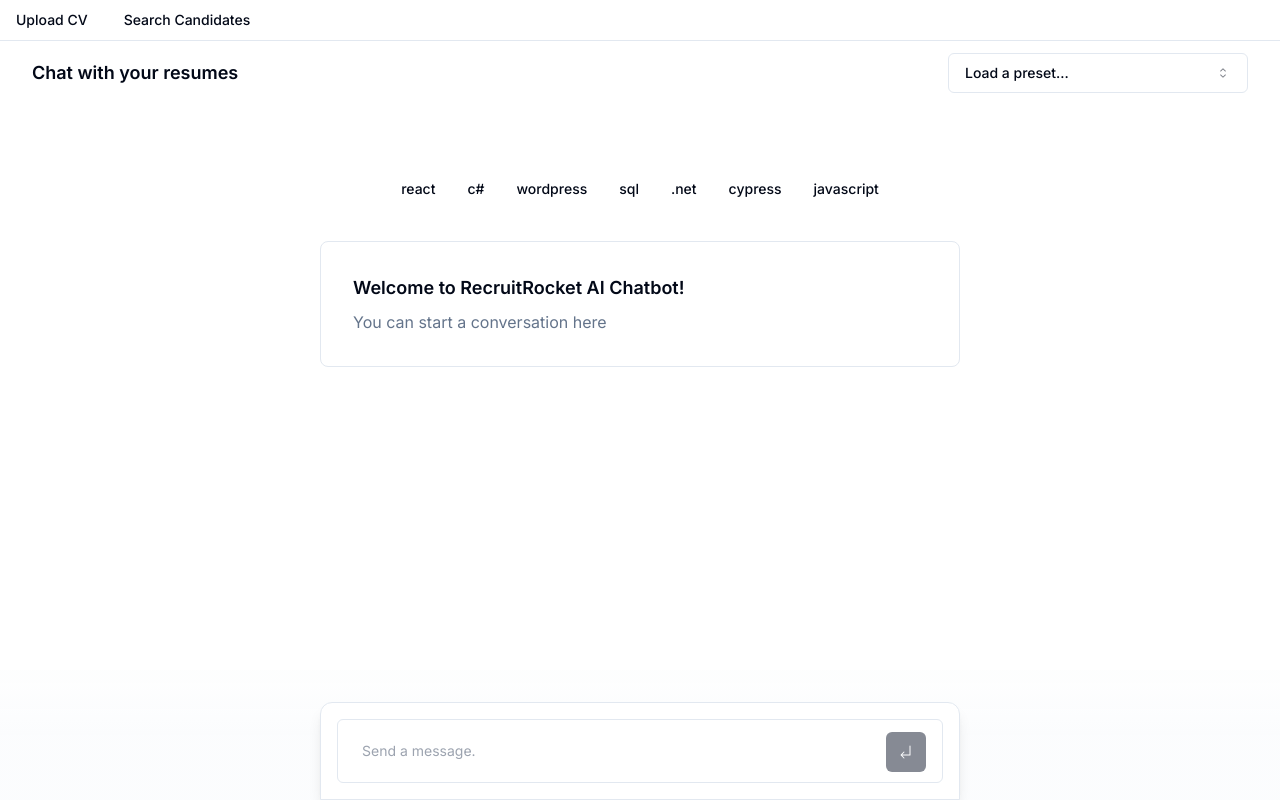
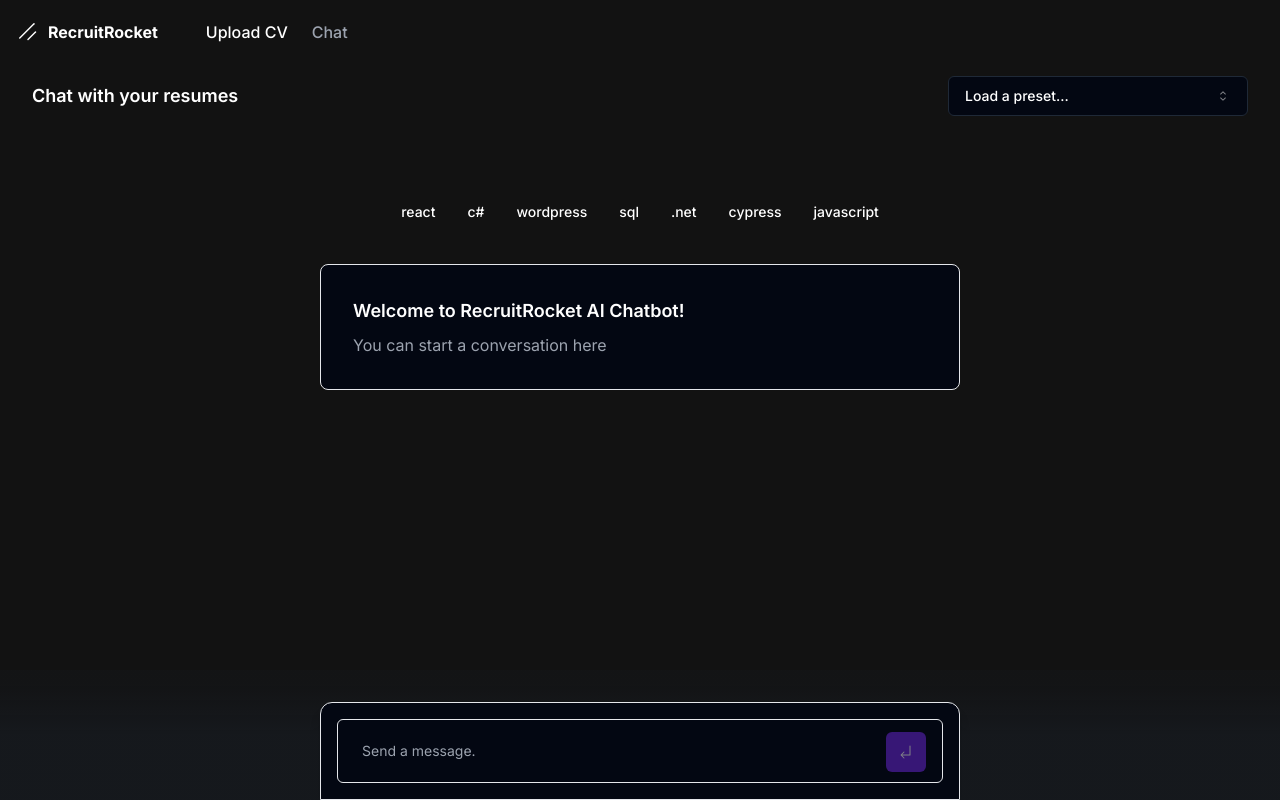
Before and after one commit to G0m1namm/recruit-rocket-hackathon, a Next.js app in the folder frontend/: page /chat in a window 1280 px wide. Built offline with nearby package versions, Linux system fonts and the light colour scheme.

Commit message:
feat: nav bar and upload page styles

```diff
--- a/frontend/app/globals.css
+++ b/frontend/app/globals.css
@@ -2,75 +2,51 @@
 @tailwind components;
 @tailwind utilities;
 
+
 @layer base {
   :root {
+    color-scheme: dark;
     --background: 0 0% 100%;
-    --foreground: 222.2 84% 4.9%;
-
+    --foreground: 224 71.4% 4.1%;
     --card: 0 0% 100%;
-    --card-foreground: 222.2 84% 4.9%;
-
+    --card-foreground: 224 71.4% 4.1%;
     --popover: 0 0% 100%;
-    --popover-foreground: 222.2 84% 4.9%;
-
-    --primary: 222.2 47.4% 11.2%;
-    --primary-foreground: 210 40% 98%;
-
-    --secondary: 210 40% 96.1%;
-    --secondary-foreground: 222.2 47.4% 11.2%;
-
-    --muted: 210 40% 96.1%;
-    --muted-foreground: 215.4 16.3% 46.9%;
-
-    --accent: 210 40% 96.1%;
-    --accent-foreground: 222.2 47.4% 11.2%;
-
+    --popover-foreground: 224 71.4% 4.1%;
+    --primary: 262.1 83.3% 57.8%;
+    --primary-foreground: 210 20% 98%;
+    --secondary: 220 14.3% 95.9%;
+    --secondary-foreground: 220.9 39.3% 11%;
+    --muted: 220 14.3% 95.9%;
+    --muted-foreground: 220 8.9% 46.1%;
+    --accent: 220 14.3% 95.9%;
+    --accent-foreground: 220.9 39.3% 11%;
     --destructive: 0 84.2% 60.2%;
-    --destructive-foreground: 210 40% 98%;
-
-    --border: 214.3 31.8% 91.4%;
-    --input: 214.3 31.8% 91.4%;
-    --ring: 222.2 84% 4.9%;
-
+    --destructive-foreground: 210 20% 98%;
+    --border: 220 13% 91%;
+    --input: 220 13% 91%;
+    --ring: 262.1 83.3% 57.8%;
     --radius: 0.5rem;
   }
 
   .dark {
-    --background: 222.2 84% 4.9%;
-    --foreground: 210 40% 98%;
-
-    --card: 222.2 84% 4.9%;
-    --card-foreground: 210 40% 98%;
-
-    --popover: 222.2 84% 4.9%;
-    --popover-foreground: 210 40% 98%;
-
-    --primary: 210 40% 98%;
-    --primary-foreground: 222.2 47.4% 11.2%;
-
-    --secondary: 217.2 32.6% 17.5%;
-    --secondary-foreground: 210 40% 98%;
-
-    --muted: 217.2 32.6% 17.5%;
-    --muted-foreground: 215 20.2% 65.1%;
-
-    --accent: 217.2 32.6% 17.5%;
-    --accent-foreground: 210 40% 98%;
-
+    --background: 224 71.4% 4.1%;
+    --foreground: 210 20% 98%;
+    --card: 224 71.4% 4.1%;
+    --card-foreground: 210 20% 98%;
+    --popover: 224 71.4% 4.1%;
+    --popover-foreground: 210 20% 98%;
+    --primary: 263.4 70% 50.4%;
+    --primary-foreground: 210 20% 98%;
+    --secondary: 215 27.9% 16.9%;
+    --secondary-foreground: 210 20% 98%;
+    --muted: 215 27.9% 16.9%;
+    --muted-foreground: 217.9 10.6% 64.9%;
+    --accent: 215 27.9% 16.9%;
+    --accent-foreground: 210 20% 98%;
     --destructive: 0 62.8% 30.6%;
-    --destructive-foreground: 210 40% 98%;
-
-    --border: 217.2 32.6% 17.5%;
-    --input: 217.2 32.6% 17.5%;
-    --ring: 212.7 26.8% 83.9%;
+    --destructive-foreground: 210 20% 98%;
+    --border: 215 27.9% 16.9%;
+    --input: 215 27.9% 16.9%;
+    --ring: 263.4 70% 50.4%;
   }
 }
-
-@layer base {
-  * {
-    @apply border-border;
-  }
-  body {
-    @apply bg-background text-foreground;
-  }
-}
--- a/frontend/app/layout.tsx
+++ b/frontend/app/layout.tsx
@@ -20,7 +20,7 @@
   return (
     <ReactQueryProvider>
     <TooltipProvider>
-      <html lang="en">
+      <html lang="en" className='dark'>
         <body className={inter.className}>
           <Navbar />
           {children}
--- a/frontend/app/upload-cv/page.tsx
+++ b/frontend/app/upload-cv/page.tsx
@@ -40,14 +40,64 @@
 
   return <main className="flex min-h-screen flex-col items-center justify-between p-24">
      <form onSubmit={onSubmit}>
-       <Label htmlFor="cv">CV File</Label>
+     <section className="hero-section container relative">
+        <div
+          aria-hidden="true"
+          className="absolute inset-0 grid grid-cols-2 -space-x-52 opacity-40 dark:opacity-20"
+        >
+          <div className="from-primary h-56 bg-gradient-to-br to-purple-400 blur-[106px] dark:from-blue-700"></div>
+          <div className="h-32 bg-gradient-to-r from-cyan-400 to-sky-300 blur-[106px] dark:to-indigo-600"></div>
+        </div>
+        <div className="mx-auto max-w-7xl px-6 md:px-12 xl:px-6">
+          <div className="relative ml-auto pt-10">
+            <div className="mx-auto text-center lg:w-2/3">
+              <h1 className="flex flex-col justify-center text-3xl font-bold text-gray-900 dark:text-white md:text-5xl xl:text-6xl">
+                Let's start your hiring process{' '}
+
+              </h1>
+
+
+              <h2  className="flex flex-col justify-center text-3xl font-bold text-gray-700 dark:text-white mt-8">
+
+
+              How to Use the Portal:
+              </h2>
+              <p className="mt-8 text-gray-700 dark:text-gray-300">
+              <ol className="list-none">
+                <li className="mb-7">
+                  Click the "Choose File" button to upload the candidate's CV in PDF format.
+                </li>
+                <li>
+                  Click the "Upload" button to update candidate's CV.
+                </li>
+              </ol>
+
+              </p>
+              <div className="mt-16 flex flex-wrap justify-center gap-x-6 gap-y-4">
+
+              </div>
+            </div>
+            <div className="mt-12 grid grid-cols-3 sm:grid-cols-4 md:grid-cols-6"></div>
+          </div>
+        </div>
+      </section>
+      <section className="w-300">
+     <div className="justify-center flex flex-wrap justify-center gap-x-6 gap-y-4">
+
+       <Label htmlFor="cv" className="mt-15">CV File</Label>
        <Input id="cv" type="file" name="file"
         onChange={(e) => setFile(e.target.files?.[0])}
         accept=".pdf"
         ref={fileInputRef}
-        className="file:bg-blue-50 file:text-blue-700 hover:file:bg-blue-100" />
+        className="file:bg-blue-50 file:text-blue-700 hover:file:bg-blue-100 w-250 content-center" />
 
-      <Button type="submit"  variant="outline" value="Upload">Upload</Button>
+      </div>
+      <div className="mt-4 flex flex-wrap justify-center gap-x-6 gap-y-4">
+        <Button type="submit"  variant="outline" value="Upload"
+
+        className="inline-flex items-center justify-center rounded-md text-sm font-medium ring-offset-background transition-colors focus-visible:outline-none focus-visible:ring-2 focus-visible:ring-ring focus-visible:ring-offset-2 disabled:pointer-events-none disabled:opacity-50 bg-primary text-primary-foreground hover:bg-primary/90 h-10 px-4 py-2">Upload</Button>
+        </div>
+      </section>
     </form>
   </main>
 }
--- a/frontend/components/ui/navbar.tsx
+++ b/frontend/components/ui/navbar.tsx
@@ -12,30 +12,33 @@
   navigationMenuTriggerStyle,
   NavigationMenuViewport,
 } from "@/components/ui/navigation-menu"
+import { twMerge } from "tailwind-merge"
+import { clsx, type ClassValue } from "clsx"
+export function cn(...inputs: ClassValue[]) {
+  return twMerge(clsx(inputs))
+}
 
 const Navbar = () => {
     return (
-      <header className="supports-backdrop-blur:bg-background/60 sticky top-0 z-50 w-full border-b bg-background/95 backdrop-blur">
-       <NavigationMenu className="items-center">
-        <NavigationMenuList>
-        <NavigationMenuItem>
-          <Link href="/upload-cv" legacyBehavior passHref>
-            <NavigationMenuLink className={navigationMenuTriggerStyle()}>
-              Upload CV
-            </NavigationMenuLink>
-          </Link>
-        </NavigationMenuItem>
-        <NavigationMenuItem>
-          <Link href="/upload-cv" legacyBehavior passHref>
-            <NavigationMenuLink className={navigationMenuTriggerStyle()}>
-              Search Candidates
-            </NavigationMenuLink>
-          </Link>
-        </NavigationMenuItem>
-
-        </NavigationMenuList>
-      </NavigationMenu>
-      </header>
+      <div className="flex h-16 items-center px-4">
+      <a className="mr-6 flex items-center space-x-2" href="/"><svg xmlns="http://www.w3.org/2000/svg" viewBox="0 0 256 256" class="h-6 w-6"><rect width="256" height="256" fill="none"></rect><line x1="208" y1="128" x2="128" y2="208" fill="none" stroke="currentColor" stroke-linecap="round" stroke-linejoin="round" stroke-width="16"></line><line x1="192" y1="40" x2="40" y2="192" fill="none" stroke="currentColor" stroke-linecap="round" stroke-linejoin="round" stroke-width="16"></line></svg>
+      <span className="hidden font-bold sm:inline-block">RecruitRocket</span>
+      </a>
+       <nav className="flex items-center space-x-4 lg:space-x-6 mx-6">
+      <Link
+        href="/upload-cv"
+        className="text-md font-medium transition-colors hover:text-primary"
+      >
+        Upload CV
+      </Link>
+      <Link
+        href="/chat"
+        className="text-md font-medium text-muted-foreground transition-colors hover:text-primary"
+      >
+        Chat
+      </Link>
+    </nav>
+    </div>
     );
   };
 
--- a/frontend/package.json
+++ b/frontend/package.json
@@ -19,6 +19,7 @@
     "@radix-ui/react-hover-card": "^1.0.6",
     "@radix-ui/react-icons": "^1.3.0",
     "@radix-ui/react-label": "^2.0.2",
+    "@radix-ui/react-navigation-menu": "^1.1.3",
     "@radix-ui/react-popover": "^1.0.6",
     "@radix-ui/react-separator": "^1.0.3",
     "@radix-ui/react-slider": "^1.1.2",
@@ -29,7 +30,6 @@
     "@radix-ui/react-toggle": "^1.0.3",
     "@radix-ui/react-tooltip": "^1.0.6",
     "@tanstack/react-query": "^4.35.3",
-    "@radix-ui/react-navigation-menu": "^1.1.3",
     "@types/node": "20.6.3",
     "@types/react": "18.2.22",
     "@types/react-dom": "18.2.7",
--- a/frontend/tailwind.config.ts
+++ b/frontend/tailwind.config.ts
@@ -1,6 +1,7 @@
 import type { Config } from 'tailwindcss'
 
 const config: Config = {
+  darkMode: 'class',
   content: [
     './pages/**/*.{js,ts,jsx,tsx,mdx}',
     './components/**/*.{js,ts,jsx,tsx,mdx}',
```
